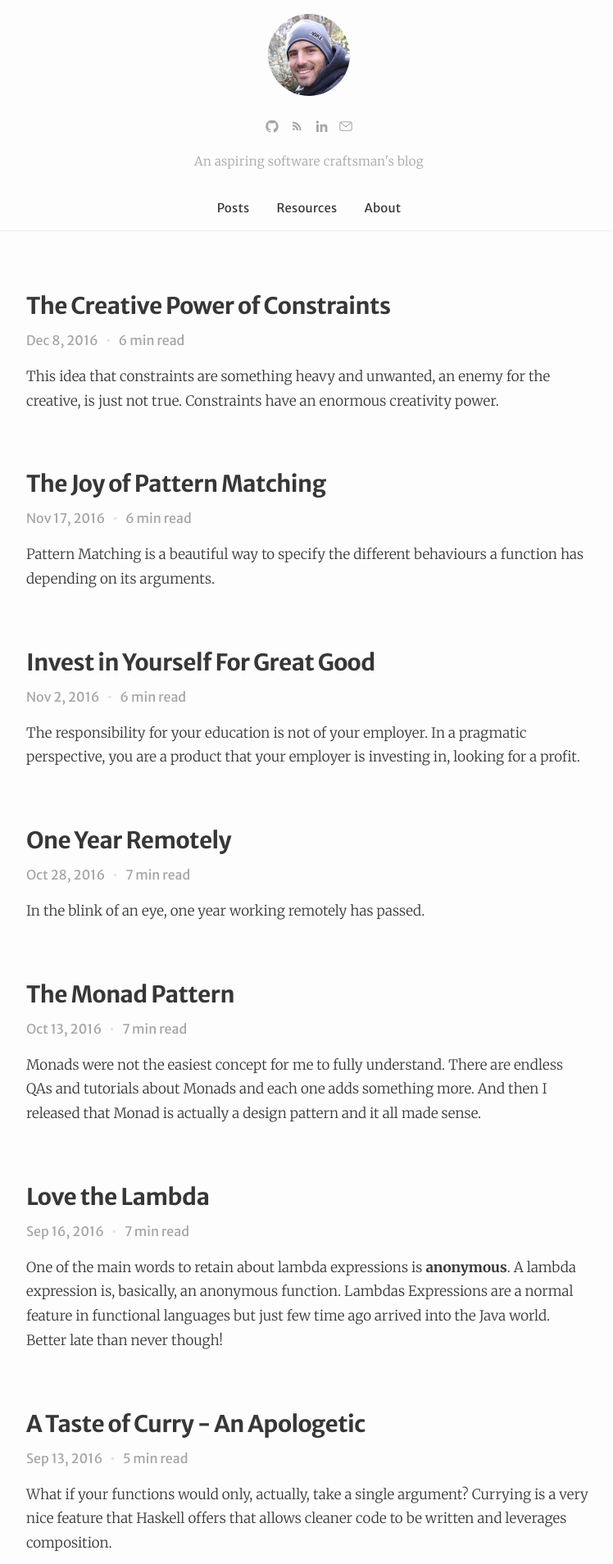
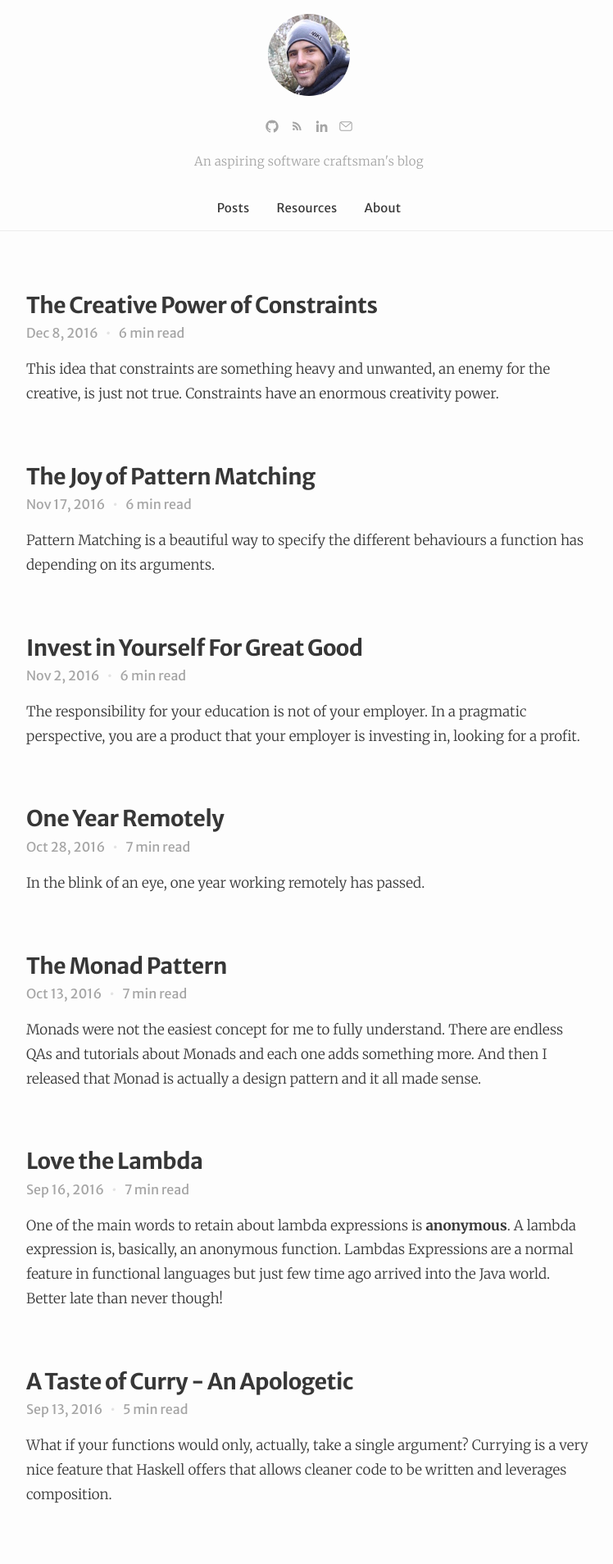
Before and after one commit to NunoAlexandre/nunoalexandre.github.io, a Jekyll site: the page built from index.html, in a window 1280 px wide. Shown: the top 1908 px of the page at 82% size, without its empty margins (263-1011 px from the left). Built offline with Jekyll 4.4.1, drawn with Linux system fonts in a browser that asks for light colours; comment, search, counter and statistics services are not loaded.

Commit message:
correcting title space on the posts list.

```diff
--- a/_sass/_layout.scss
+++ b/_sass/_layout.scss
@@ -200,20 +200,20 @@ background: transparent;
 
    .post {
       .title {
-         margin-top: 5px;
+         margin: 0px;
       }
 
       .post-link {
          display: block;
          clear: both;
-         font-size: 28px;
-         line-height: 32px;
+         font-size: 27px;
+         line-height: 31px;
          font-family: $base-font-family;
          font-weight: 700;
 
          @include media-query($on-palm) {
-            font-size: 26px;
-            line-height: 30px;
+            font-size: 25px;
+            line-height: 29px;
          }
       }
 
```
